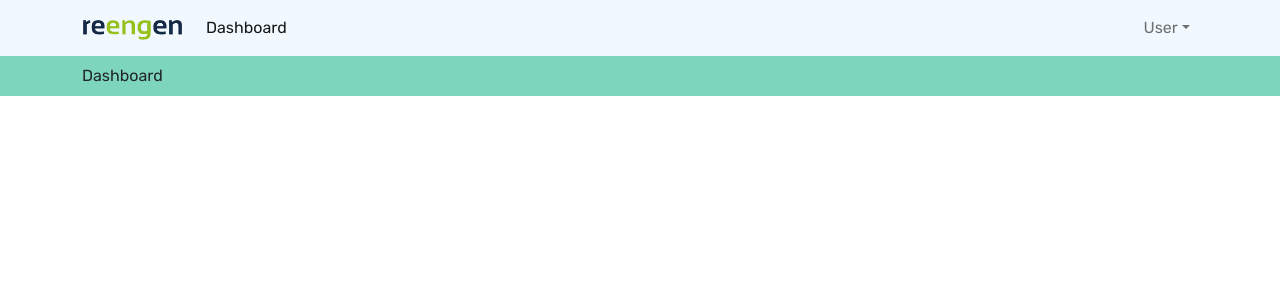
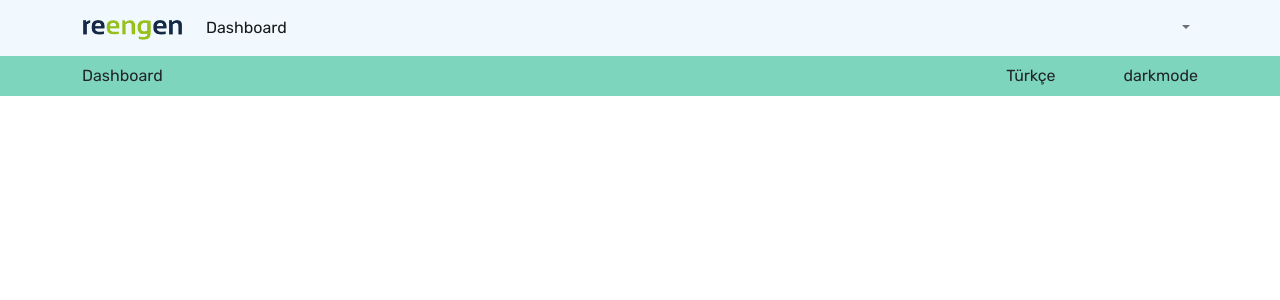
Before and after one commit to sinanaksu/energy-analytics-dashboard, a Vue app: page / in a window 1280 px wide. Shown: the top 300 px of the page. Built offline with nearby package versions, Linux system fonts and the light colour scheme.

Commit message:
feat: add locale, theme switchs to navbar

```diff
--- a/src/views/Navbar.vue
+++ b/src/views/Navbar.vue
@@ -1,7 +1,7 @@
 <template>
   <div>
     <nav
-      class="navbar navbar-expand-lg bg-nav navbar-light"
+    class="navbar navbar-expand-lg bg-nav navbar-light"
     >
       <div class="container">
         <router-link class="navbar-brand" to="/">
@@ -33,12 +33,15 @@
                 id="dropdownUser"
                 data-bs-toggle="dropdown"
                 aria-expanded="false"
-                >User</a
+              >
+                {{ this.$store.state.user.username }}</a
               >
               <ul class="dropdown-menu" aria-labelledby="dropdownUser">
                 <li><a class="dropdown-item" href="#">Setting</a></li>
                 <li>
-                  <a class="dropdown-item" href="#">{{ $t("logout") }}</a>
+                  <router-link class="dropdown-item" to="/logout">{{
+                    $t("logout")
+                  }}</router-link>
                 </li>
               </ul>
             </li>
@@ -49,7 +52,13 @@
     <div class="container-fluid bg-sub-bar p-2 mb-4">
       <div class="container">
         <div class="row">
-          <div class="col"> {{ $route.name }}</div>
+          <div class="col-sm-6 col-md-8 col-lg-9">{{ $route.name }}</div>
+          <div class="col-sm-6 col-md-4 col-lg-3 text-end">
+            <div class="row">
+              <div class="col"><LocaleSwitch class="mr-5" /></div>
+              <div class="col"><ThemeSwitch /></div>
+            </div>
+          </div>
         </div>
       </div>
     </div>
@@ -57,9 +66,15 @@
 </template>
 
 <script>
+import LocaleSwitch from "../components/LocaleSwitch.vue";
+import ThemeSwitch from "../components/ThemeSwitch.vue";
+
 export default {
   name: "Navbar",
-  components: {},
+  components: {
+    LocaleSwitch,
+    ThemeSwitch,
+  },
 };
 </script>
 <style scoped>
@@ -67,6 +82,6 @@ export default {
   background: #f1f8fe;
 }
 .bg-sub-bar {
-  background: #7dd5bd;
+ background: #7dd5bd;
 }
 </style>
```
